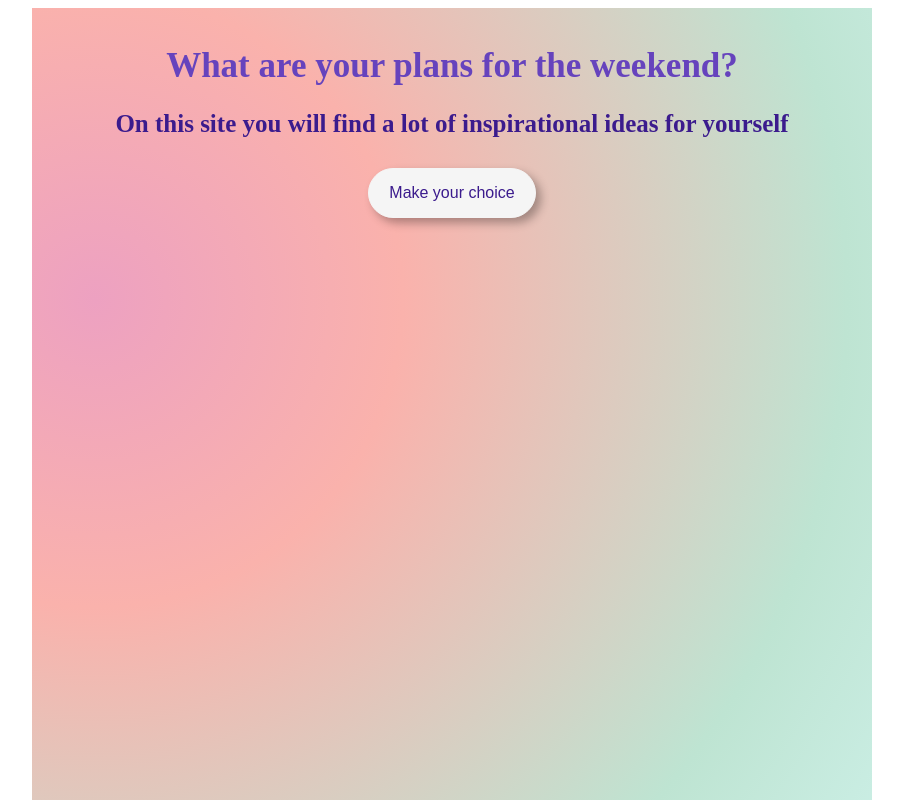
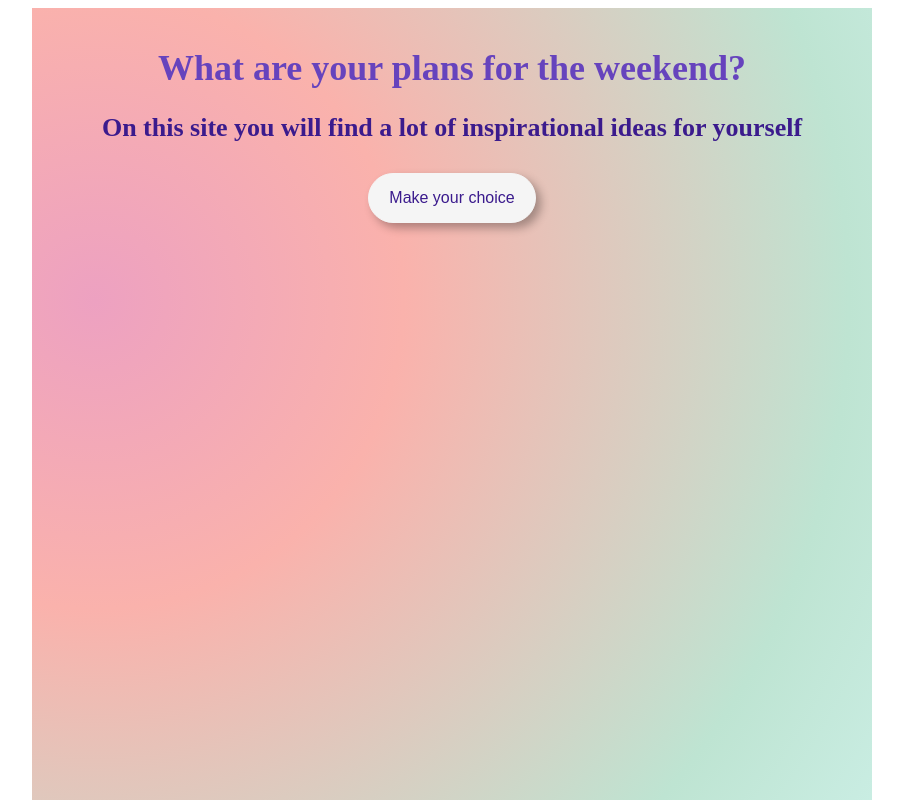
Before and after one commit to SKYsvet/SheCodesProject, a plain HTML site: page index.html in a window 1280 px wide. Shown: the top 800 px of the page, without its empty margins (188-1091 px from the left). Drawn offline with Linux system fonts and the light colour scheme.

Commit message:
Update index.html

```diff
--- a/index.html
+++ b/index.html
@@ -16,7 +16,7 @@
 
         h1 {
             color: #6643bd;
-            font-size: 35px;
+            font-size: 36px;
             text-align: center;
             transition: all 500ms cubic-bezier(0.075, 0.82, 0.165, 1);
         }
@@ -24,7 +24,7 @@
         strong {
             display: block;
             color: #3b1b8d;
-            font-size: 25px;
+            font-size: 26px;
             text-align: center;
         }
 
```
